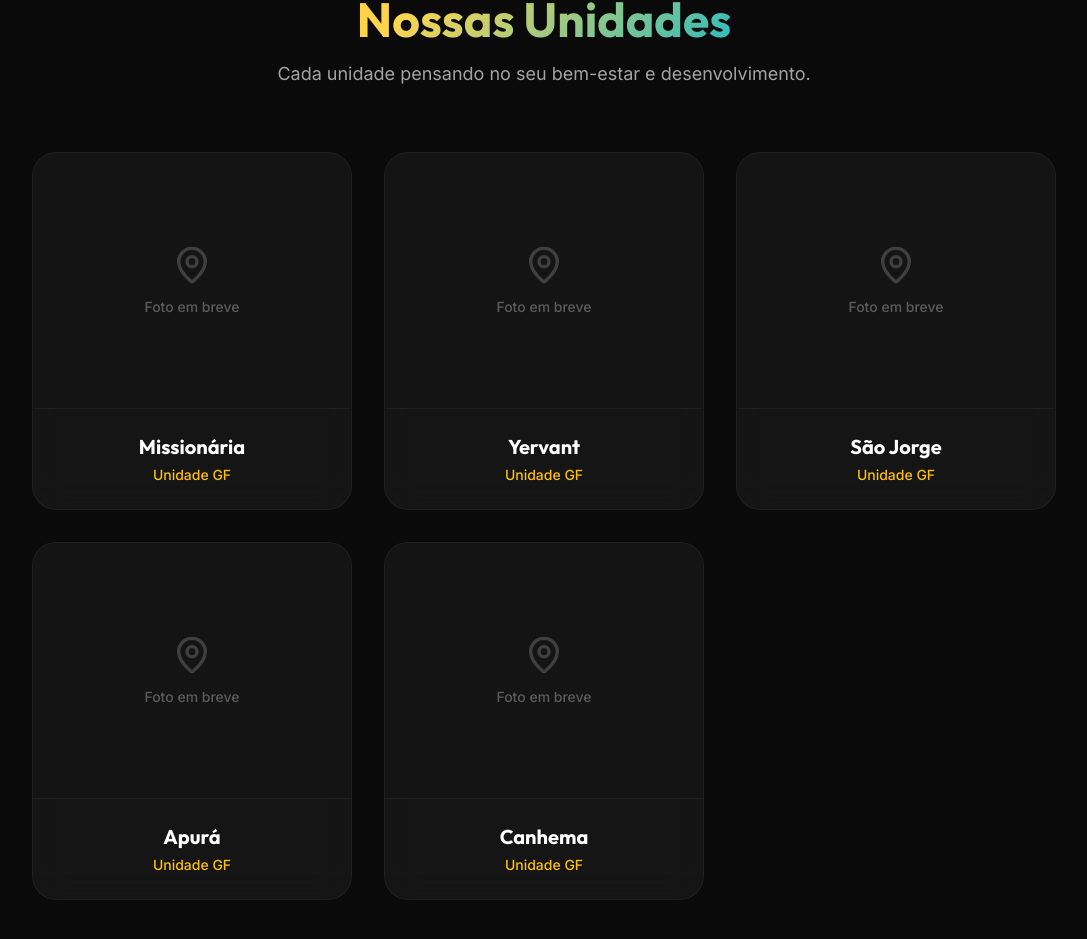
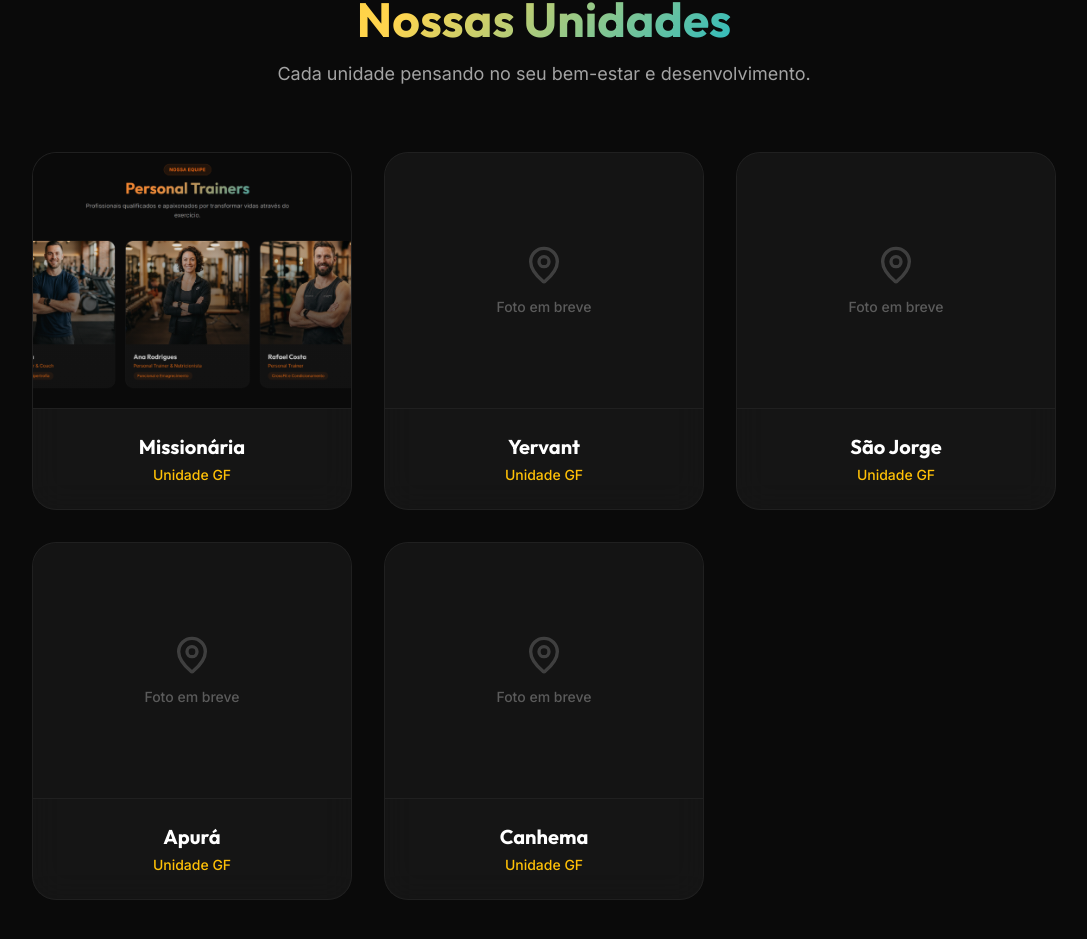
Before and after one commit to mktdigitalandersonmoraes/gf-academia, a React (Vite) app: page / in a window 1280 px wide. Shown: the part 3666-4605 px from the top of the page, without its empty margins (96-1183 px from the left). Built offline with nearby package versions, Linux system fonts and the light colour scheme.

Commit message:
feat: adicionar foto da unidade Missionaria

```diff
--- a/src/components/Locations.tsx
+++ b/src/components/Locations.tsx
@@ -6,7 +6,7 @@ import { staggerContainer, staggerItem } from '../lib/animations'
 
 /** Lista de unidades */
 const locations = [
-  { name: 'Missionária' },
+  { name: 'Missionária', image: '/images/unidade-missionaria.png' },
   { name: 'Yervant' },
   { name: 'São Jorge' },
   { name: 'Apurá' },
@@ -43,11 +43,22 @@ export default function Locations() {
               variants={staggerItem}
               className="group relative rounded-3xl overflow-hidden glass-card hover:border-primary/20 transition-all duration-500"
             >
-              {/* Placeholder para foto futura */}
-              <div className="relative h-64 bg-dark-lighter/50 flex flex-col items-center justify-center border-b border-white/5">
-                <MapPin size={40} className="text-muted-text/30 mb-3" />
-                <span className="text-sm font-medium text-muted-text/50">Foto em breve</span>
-              </div>
+              {/* Foto ou Placeholder */}
+              {location.image ? (
+                <div className="relative h-64 overflow-hidden border-b border-white/5">
+                  <img
+                    src={location.image}
+                    alt={`Unidade ${location.name}`}
+                    className="w-full h-full object-cover group-hover:scale-110 transition-transform duration-700"
+                  />
+                  <div className="absolute inset-0 bg-gradient-to-t from-dark/80 to-transparent opacity-40 group-hover:opacity-20 transition-opacity duration-500" />
+                </div>
+              ) : (
+                <div className="relative h-64 bg-dark-lighter/50 flex flex-col items-center justify-center border-b border-white/5">
+                  <MapPin size={40} className="text-muted-text/30 mb-3" />
+                  <span className="text-sm font-medium text-muted-text/50">Foto em breve</span>
+                </div>
+              )}
 
               {/* Info da Unidade */}
               <div className="p-6 text-center">
```
Also changed, not shown: public/images/unidade-missionaria.png (added).
